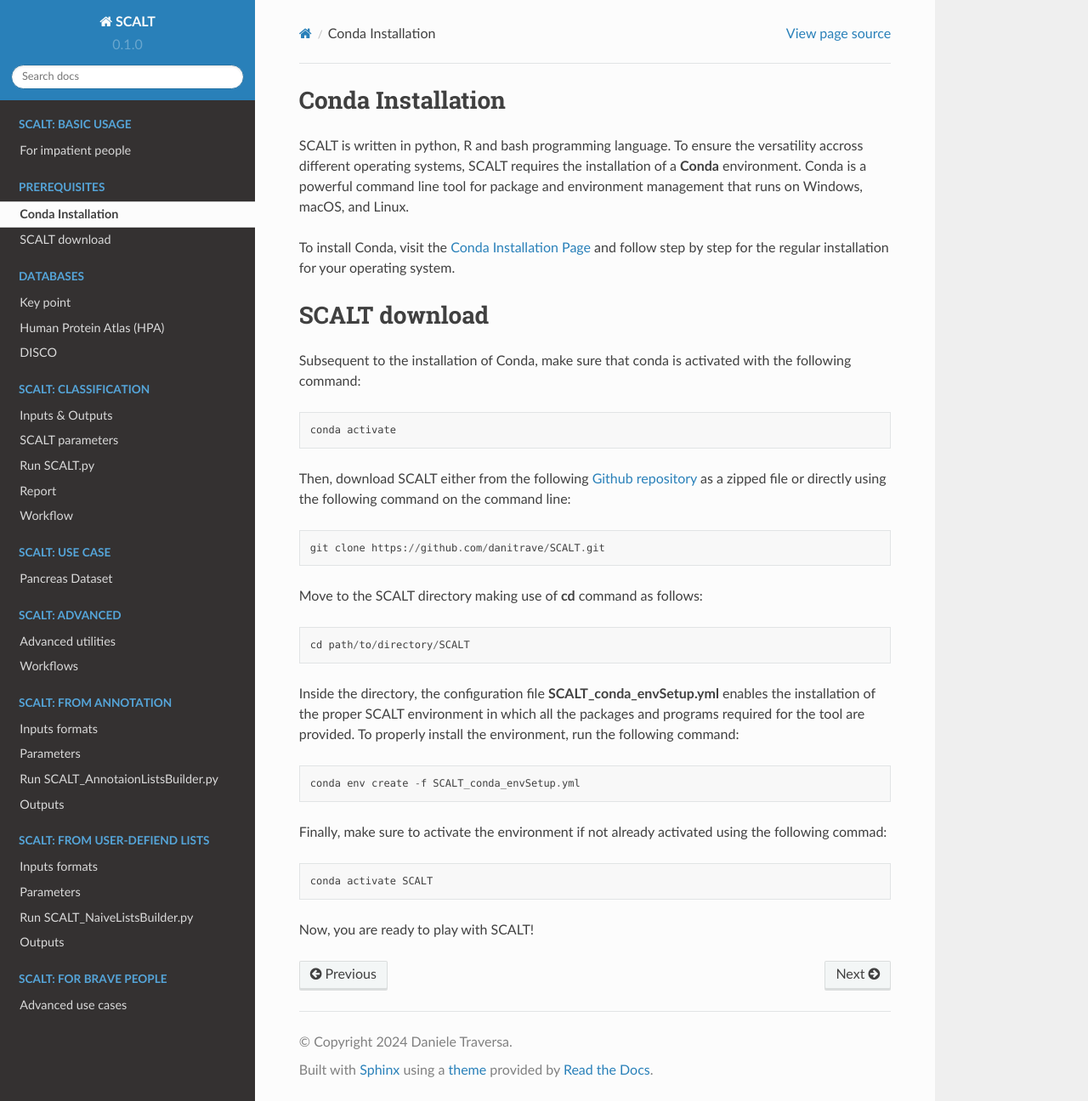
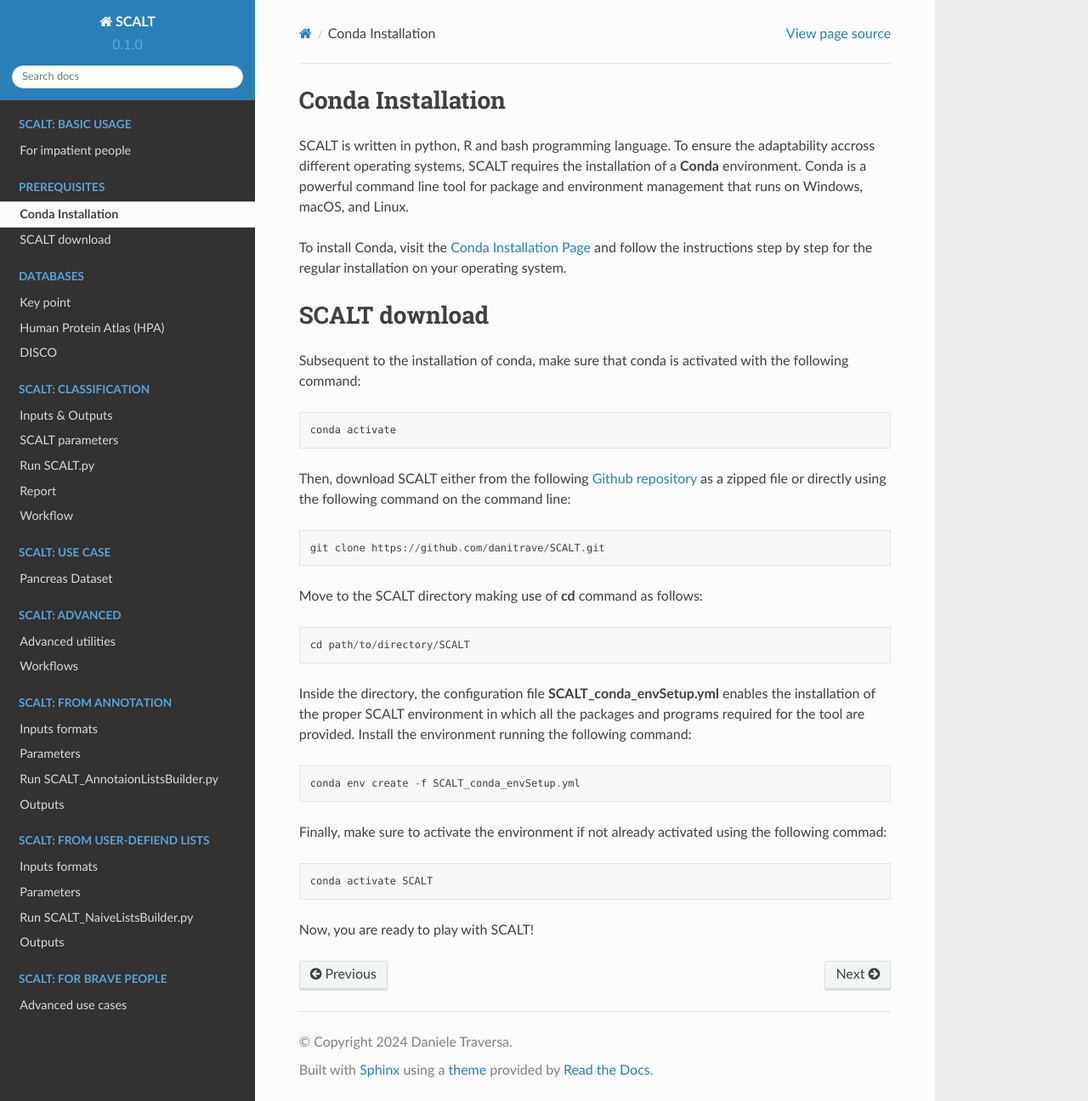
Before and after one commit to danitrave/CapitalCitiesGame, a Sphinx documentation site: the page built from docs/source/prerequisites.rst, in a window 1280 px wide and 1296 px high. Shown: the whole window at 85% size. Built offline with Sphinx 7.4.7 and the Read the Docs theme 2.0.0, drawn with Linux system fonts in a browser that asks for light colours.

Commit message:
Update prerequisites.rst

```diff
--- a/docs/source/prerequisites.rst
+++ b/docs/source/prerequisites.rst
@@ -1,15 +1,15 @@
 Conda Installation
 =====
 
-SCALT is written in python, R and bash programming language. To ensure the versatility accross different operating systems, SCALT requires the installation of a **Conda** environment. Conda is a powerful command line tool for package and environment management that runs on Windows, macOS, and Linux.
+SCALT is written in python, R and bash programming language. To ensure the adaptability accross different operating systems, SCALT requires the installation of a **Conda** environment. Conda is a powerful command line tool for package and environment management that runs on Windows, macOS, and Linux.
 
-To install Conda, visit the `Conda Installation Page <https://conda.io/projects/conda/en/latest/user-guide/install/index.html>`_ and follow step by step for the regular installation for your operating system.
+To install Conda, visit the `Conda Installation Page <https://conda.io/projects/conda/en/latest/user-guide/install/index.html>`_ and follow the instructions step by step for the regular installation on your operating system.
 
 
 SCALT download
 ==============
 
-Subsequent to the installation of Conda, make sure that conda is activated with the following command:
+Subsequent to the installation of conda, make sure that conda is activated with the following command:
 
 ::
 
@@ -28,7 +28,7 @@ Move to the SCALT directory making use of **cd** command as follows:
 
   cd path/to/directory/SCALT
 
-Inside the directory, the configuration file **SCALT_conda_envSetup.yml** enables the installation of the proper SCALT environment in which all the packages and programs required for the tool are provided. To properly install the environment, run the following command:
+Inside the directory, the configuration file **SCALT_conda_envSetup.yml** enables the installation of the proper SCALT environment in which all the packages and programs required for the tool are provided. Install the environment running the following command:
 
 ::
 
```
